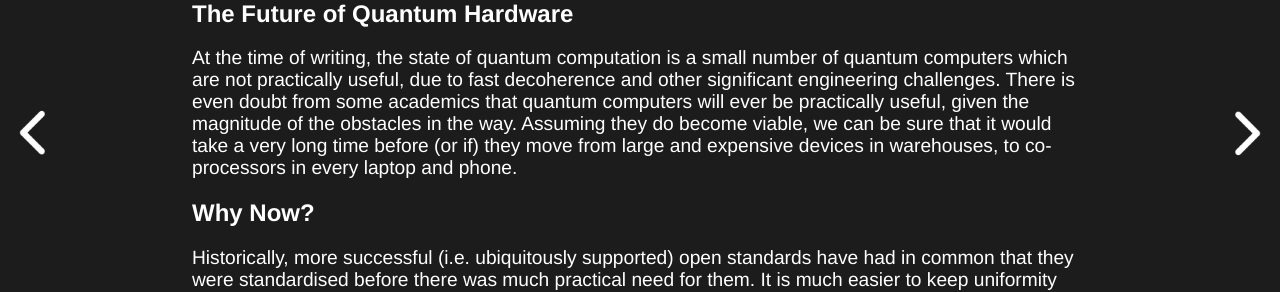
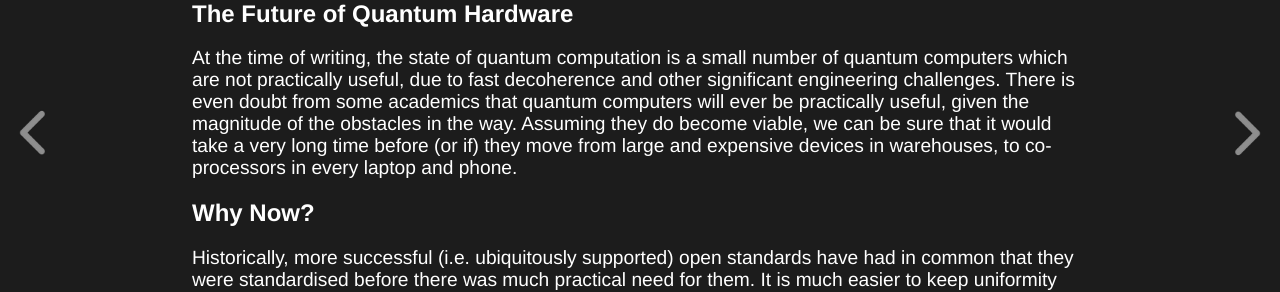
Before and after one commit to Coedice/website, a Jekyll site: the page built from _posts/2022-02-01-quantum-query-language.md, in a window 1280 px wide. Shown: the part 342-634 px from the top of the page. Built offline with Jekyll 4.4.1, drawn with Linux system fonts in a browser that asks for light colours.

Commit message:
Non-highlighted blog post chevrons are semi-opaque

```diff
--- a/_sass/blog.scss
+++ b/_sass/blog.scss
@@ -2,10 +2,12 @@ div#postArrow {
   > a {
     position: fixed;
     top: 50%;
+    opacity: 50%;
 
     > img {
       width: 50px;
     }
+
     &:first-child {
       left: 10px;
     }
@@ -16,6 +18,10 @@ div#postArrow {
       > img {
         transform: rotate(180deg);
       }
+    }
+
+    &:hover {
+      opacity: 100%;
     }
   }
 }
```
